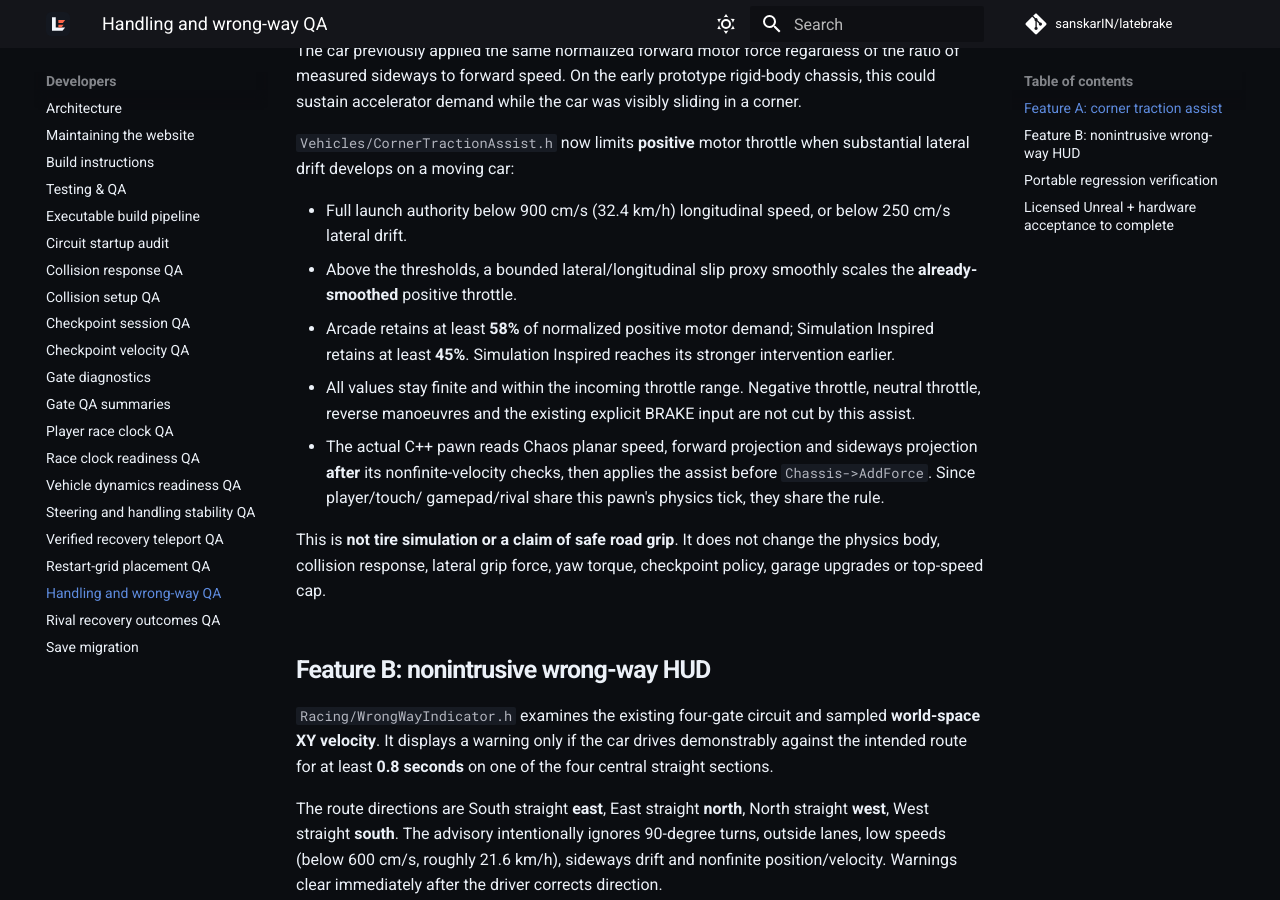
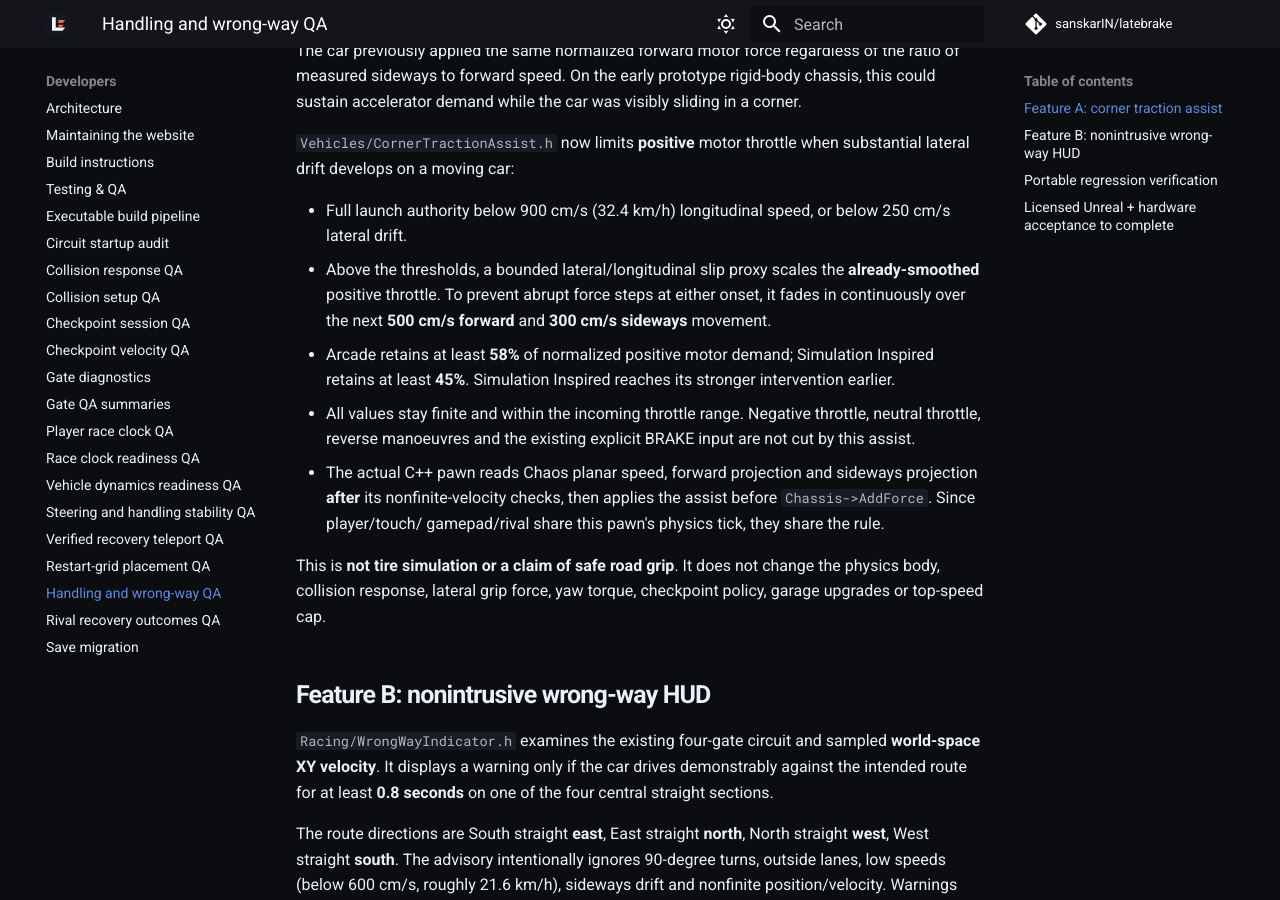
Before and after one commit to sanskarIN/latebrake, an MkDocs documentation site: the page built from docs/HANDLING_WAYFINDING_QA.md, in a window 1280 px wide and 900 px high, scrolled down 433 px. Built offline with MkDocs 1.6.1 and Material for MkDocs 9.7.7, drawn with Linux system fonts in a browser that asks for light colours; comment, search, counter and statistics services are not loaded.

Commit message:
docs(handling): document smooth threshold fade-in and continuous motor demand

```diff
--- a/docs/HANDLING_WAYFINDING_QA.md
+++ b/docs/HANDLING_WAYFINDING_QA.md
@@ -18,7 +18,9 @@ throttle when substantial lateral drift develops on a moving car:
 - Full launch authority below 900 cm/s (32.4 km/h) longitudinal speed,
   or below 250 cm/s lateral drift.
 - Above the thresholds, a bounded lateral/longitudinal slip proxy
-  smoothly scales the **already-smoothed** positive throttle.
+  scales the **already-smoothed** positive throttle. To prevent abrupt
+  force steps at either onset, it fades in continuously over the next
+  **500 cm/s forward** and **300 cm/s sideways** movement.
 - Arcade retains at least **58%** of normalized positive motor demand;
   Simulation Inspired retains at least **45%**. Simulation Inspired
   reaches its stronger intervention earlier.
```
